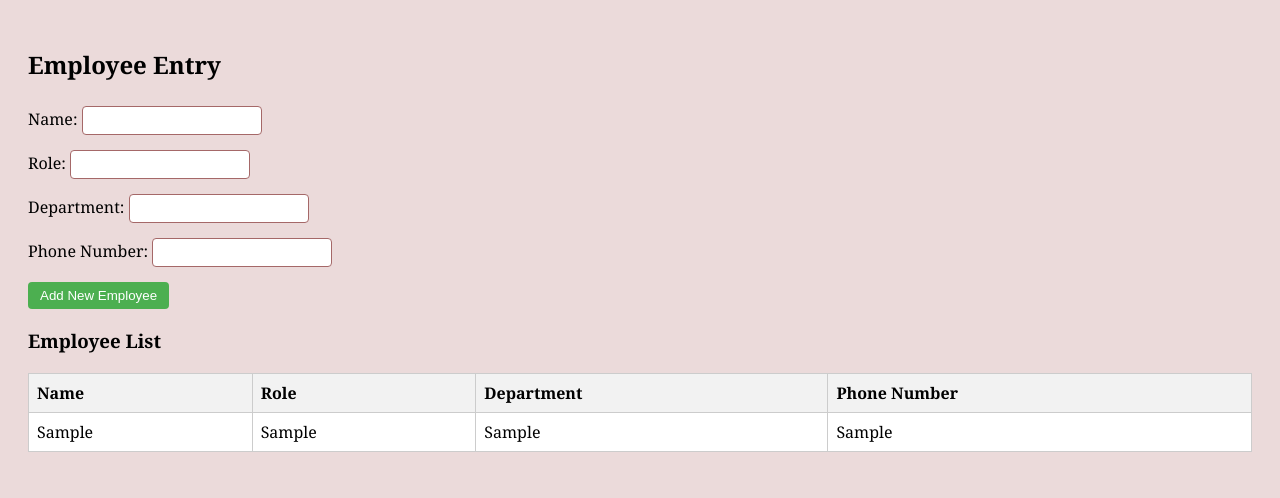
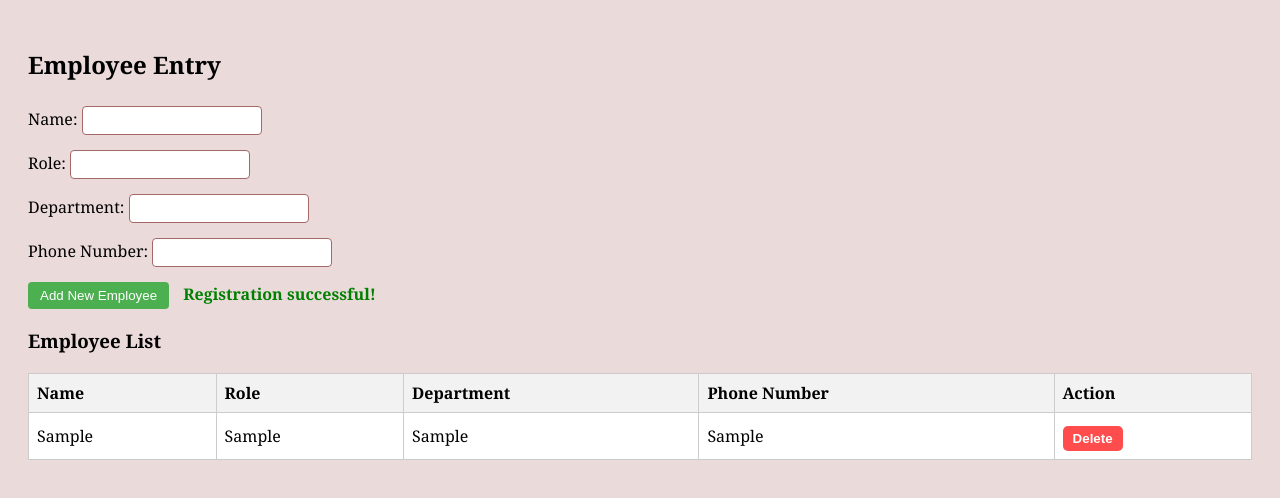
Before and after one commit to jakiarahman1028/SQA-Internship-Progress-in-HPL, a plain HTML site: page All Tasks/Phase - 1 Tasks/html/table.html in a window 1280 px wide. Both pictures are taken after typing "Sample", "Sample", "Sample", "Sample" into the empty fields and a click on the button "Add New Employee". Drawn offline with Linux system fonts and the light colour scheme.

Commit message:
Phase - 1 Tasks

```diff
--- a/All Tasks/Phase - 1 Tasks/css/table.css
+++ b/All Tasks/Phase - 1 Tasks/css/table.css
@@ -62,3 +62,19 @@ th, td {
 th {
   background-color: #f2f2f2;
 }
+
+/* Delete button */
+.delete-btn {
+  background-color: #ff4d4d;  /* red background */
+  color: white;               /* white text */
+  border: none;               /* remove border */
+  padding: 5px 10px;          /* spacing inside button */
+  border-radius: 5px;         /* rounded corners */
+  cursor: pointer;            /* pointer on hover */
+  font-weight: bold;
+  transition: background-color 0.3s ease;
+}
+
+.delete-btn:hover {
+  background-color: #e60000;  /* darker red on hover */
+}
--- a/All Tasks/Phase - 1 Tasks/html/table.html
+++ b/All Tasks/Phase - 1 Tasks/html/table.html
@@ -40,6 +40,7 @@
         <th>Role</th>
         <th>Department</th>
         <th>Phone Number</th>
+        <th>Action</th>
       </tr>
     </thead>
 
--- a/All Tasks/Phase - 1 Tasks/scripts/table.js
+++ b/All Tasks/Phase - 1 Tasks/scripts/table.js
@@ -1,60 +1,86 @@
 const addBtn = document.getElementById("addBtn");
-
 const tableBody = document.getElementById("empTable").getElementsByTagName("tbody")[0];
-
-const successMsg = document.getElementById("successMsg");
+const successMsg = document.getElementById("successEmp"); // fixed ID to match your HTML
 
 let employees = JSON.parse(localStorage.getItem("employees")) || [];
 
-addBtn.addEventListener("click",function()
-{
+// Load existing employees on page load
+employees.forEach((emp, index) => addEmployeeToTable(emp, index));
 
-let name = document.getElementById("empName").value;
-let role = document.getElementById("empRole").value;
-let dept = document.getElementById("empDept").value;
-let phone = document.getElementById("empPhone").value;
+addBtn.addEventListener("click", function(event) {
+  event.preventDefault();
 
-if(name === ""){
+  let name = document.getElementById("empName").value.trim();
+  let role = document.getElementById("empRole").value.trim();
+  let dept = document.getElementById("empDept").value.trim();
+  let phone = document.getElementById("empPhone").value.trim();
+
+  if (name === "") {
     document.getElementById("errorName").innerText = "Employee Name is Required";
     return;
   }
-
-else if(role === ""){
+  if (role === "") {
     document.getElementById("errorRole").innerText = "Employee Role is Required";
     return;
   }
-
-else if(dept === ""){
+  if (dept === "") {
     document.getElementById("errorDept").innerText = "Employee Department is Required";
     return;
   }
-
-else if(phone === ""){
+  if (phone === "") {
     document.getElementById("errorPhone").innerText = "Employee Phone Number is Required";
     return;
   }
 
-let newEmp = {name, role, dept, phone};
+  let newEmp = { name, role, dept, phone };
 
   employees.push(newEmp);
-
   localStorage.setItem("employees", JSON.stringify(employees));
 
-addEmployeeToTable(newEmp);
+  addEmployeeToTable(newEmp, employees.length - 1);
 
-document.getElementById("empName").value ="";
+  // reset inputs
+  document.getElementById("empName").value = "";
   document.getElementById("empRole").value = "";
   document.getElementById("empDept").value = "";
   document.getElementById("empPhone").value = "";
 
+  // clear errors
+  document.getElementById("errorName").innerText = "";
+  document.getElementById("errorRole").innerText = "";
+  document.getElementById("errorDept").innerText = "";
+  document.getElementById("errorPhone").innerText = "";
 
+  // success message
+  successMsg.innerText = "Registration successful!";
+  setTimeout(() => successMsg.innerText = "", 3000);
 });
 
 // Function to add an employee row to the table
-function addEmployeeToTable(emp){
+function addEmployeeToTable(emp, index) {
   let row = tableBody.insertRow();
-  row.insertCell(0).innerText = emp.name;  // Add employee name to first cell
-  row.insertCell(1).innerText = emp.role;  // Add employee role to second cell
-  row.insertCell(2).innerText = emp.dept;  // Add employee department to third cell
-  row.insertCell(3).innerText = emp.phone; // Add employee phone to fourth cell
+  row.insertCell(0).innerText = emp.name;
+  row.insertCell(1).innerText = emp.role;
+  row.insertCell(2).innerText = emp.dept;
+  row.insertCell(3).innerText = emp.phone;
+
+// Add delete button
+let deleteCell = row.insertCell(4);
+let delBtn = document.createElement("button");
+delBtn.innerText = "Delete";
+delBtn.classList.add("delete-btn"); // Add a class for CSS
+delBtn.onclick = function () {
+  deleteEmployee(index);
+};
+deleteCell.appendChild(delBtn);
 }
+
+// Function to delete employee (GLOBAL, not inside addEmployeeToTable)
+function deleteEmployee(index) {
+  employees.splice(index, 1);
+  localStorage.setItem("employees", JSON.stringify(employees));
+
+  // refresh table
+  tableBody.innerHTML = "";
+  employees.forEach((emp, i) => addEmployeeToTable(emp, i));
+}
```
Lines whose indentation alone changed are shown as unchanged.
